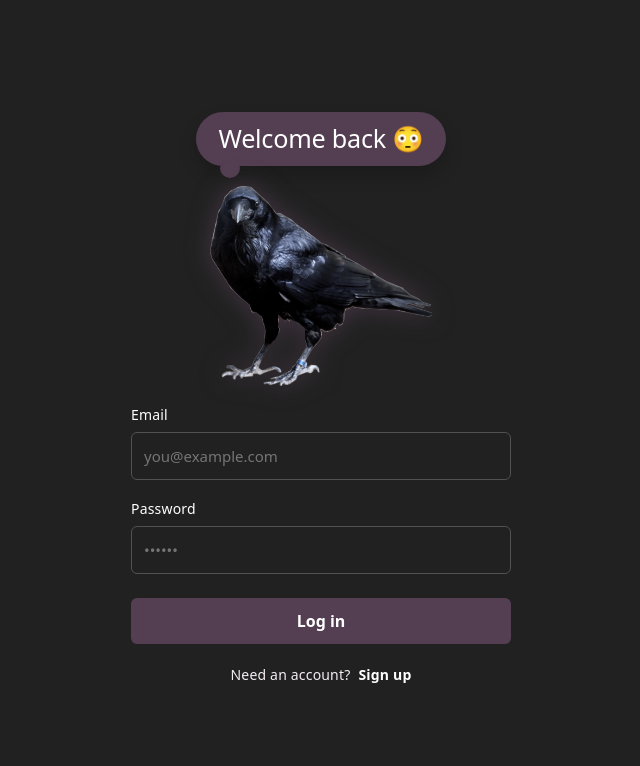
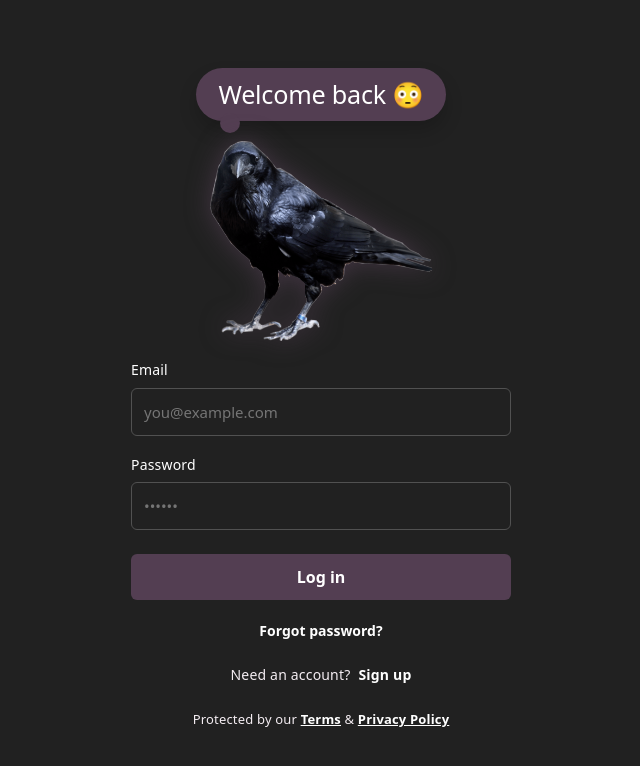
Before and after one commit to Crowbit-dev/Crowbit, a React (Vite) app in the folder client/: page /login in a window 1280 px wide. Shown: the top 766 px of the page, without its empty margins (319-959 px from the left). Built offline with nearby package versions, Linux system fonts and the light colour scheme.

Commit message:
feat(Login): enhance accessibility and add error handling for login form

```diff
--- a/client/src/Auth.module.css
+++ b/client/src/Auth.module.css
@@ -111,6 +111,10 @@
 	text-align: center;
 }
 
+.authError:focus {
+	outline: none;
+}
+
 .authForm label.authConsent {
 	display: flex;
 	flex-direction: row;
@@ -188,3 +192,32 @@
 	opacity: 0.8;
 	text-decoration: underline;
 }
+
+.authLinkButton {
+	padding: 0;
+	border: 0;
+	background: transparent;
+	color: var(--text-h);
+	font: inherit;
+	font-size: 14px;
+	font-weight: 700;
+	cursor: pointer;
+	transition: opacity 0.15s ease;
+}
+
+.authLinkButton:hover {
+	opacity: 0.8;
+	text-decoration: underline;
+}
+
+.authLegal {
+	margin: 18px 0 0;
+	font-size: 13px;
+	color: var(--text);
+	text-align: center;
+}
+
+.authLegal a {
+	color: var(--text-h);
+	font-weight: 700;
+}
--- a/client/src/Login.tsx
+++ b/client/src/Login.tsx
@@ -1,4 +1,4 @@
-import { useState, type ChangeEvent, type FormEvent } from 'react';
+import { useEffect, useRef, useState, type ChangeEvent, type FormEvent } from 'react';
 import { Link } from 'react-router-dom';
 import styles from './Auth.module.css';
 import crowpng from './assets/crowphotograph.png';
@@ -18,6 +18,11 @@ const isValidEmail = (value: string) => /^[^\s@]+@[^\s@]+\.[A-Za-z]{2,}$/.test(v
 export default function Login() {
 	const [form, setForm] = useState<FormData>(initial);
 	const [error, setError] = useState<string | null>(null);
+	const errorRef = useRef<HTMLParagraphElement>(null);
+
+	useEffect(() => {
+		if (error) errorRef.current?.focus();
+	}, [error]);
 
 	const update = (field: keyof FormData) => (e: ChangeEvent<HTMLInputElement>) =>
 		setForm((prev) => ({ ...prev, [field]: e.target.value }));
@@ -54,18 +59,41 @@ export default function Login() {
 			<form className={styles.authForm} onSubmit={handleSubmit}>
 				<label>
 					Email
-					<input type="email" value={form.email} onChange={update('email')} placeholder="you@example.com" />
+					<input
+						type="email"
+						value={form.email}
+						onChange={update('email')}
+						placeholder="you@example.com"
+						aria-describedby={error ? 'login-error' : undefined}
+					/>
 				</label>
 
 				<label>
 					Password
-					<input type="password" value={form.password} onChange={update('password')} placeholder="••••••" />
+					<input
+						type="password"
+						value={form.password}
+						onChange={update('password')}
+						placeholder="••••••"
+						aria-describedby={error ? 'login-error' : undefined}
+					/>
 				</label>
 
-				{error && <p className={styles.authError}>{error}</p>}
+				{error && (
+					<p ref={errorRef} tabIndex={-1} role="alert" id="login-error" className={styles.authError}>
+						{error}
+					</p>
+				)}
 
 				<button type="submit">Log in</button>
 			</form>
+
+			<div className={styles.authSwitch}>
+				{/* TEMPORARY: decorative until password reset lands. */}
+				<button type="button" className={styles.authLinkButton}>
+					Forgot password?
+				</button>
+			</div>
 
 			<div className={styles.authSwitch}>
 				<span>Need an account?</span>
@@ -73,6 +101,10 @@ export default function Login() {
 					Sign up
 				</Link>
 			</div>
+
+			<p className={styles.authLegal}>
+				Protected by our <Link to="/terms">Terms</Link> &amp; <Link to="/privacy">Privacy Policy</Link>
+			</p>
 		</div>
 	);
 }
```
